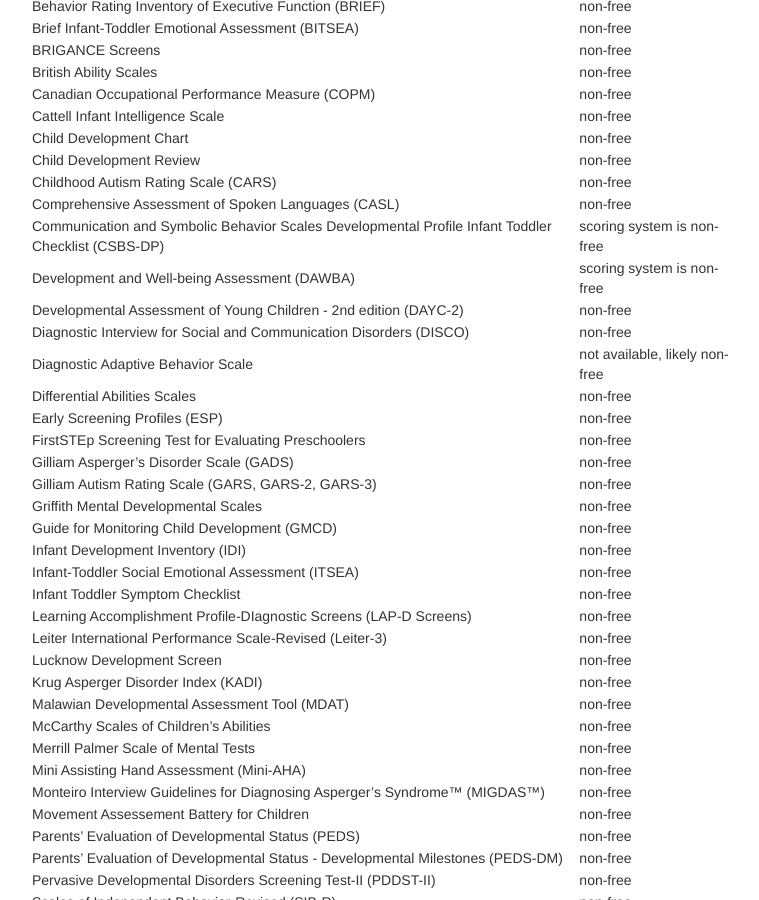
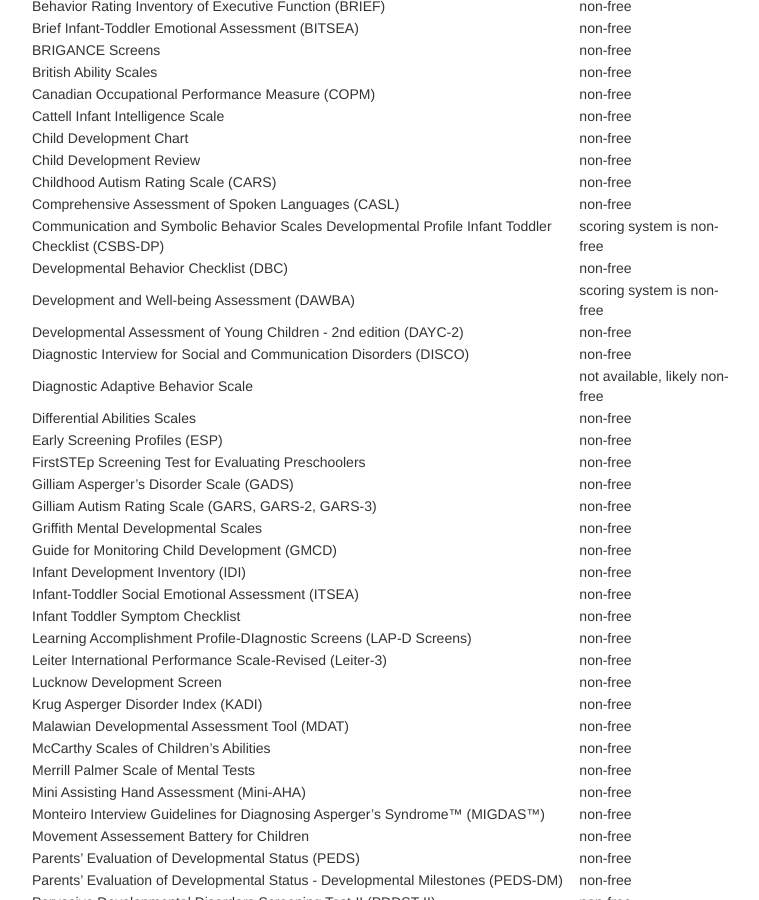
Before and after one commit to mjmaenner/disabilitymeasures, a Jekyll site: the page built from pages/donotqualify.md, in a window 1280 px wide and 900 px high, scrolled down 705 px. Shown: the whole window, without its empty margins (259-1018 px from the left). Built offline with Jekyll 4.4.1, drawn with Linux system fonts in a browser that asks for light colours.

Commit message:
added dbc

```diff
--- a/pages/donotqualify.md
+++ b/pages/donotqualify.md
@@ -48,6 +48,7 @@ Child Development Review | non-free
 Childhood Autism Rating Scale (CARS) | non-free
 Comprehensive Assessment of Spoken Languages (CASL) | non-free
 Communication and Symbolic Behavior Scales Developmental Profile Infant Toddler Checklist (CSBS-DP) | scoring system is non-free
+Developmental Behavior Checklist (DBC) | non-free
 Development and Well-being Assessment (DAWBA) | scoring system is non-free
 Developmental Assessment of Young Children - 2nd edition (DAYC-2) | non-free
 Diagnostic Interview for Social and Communication Disorders (DISCO) | non-free
```
